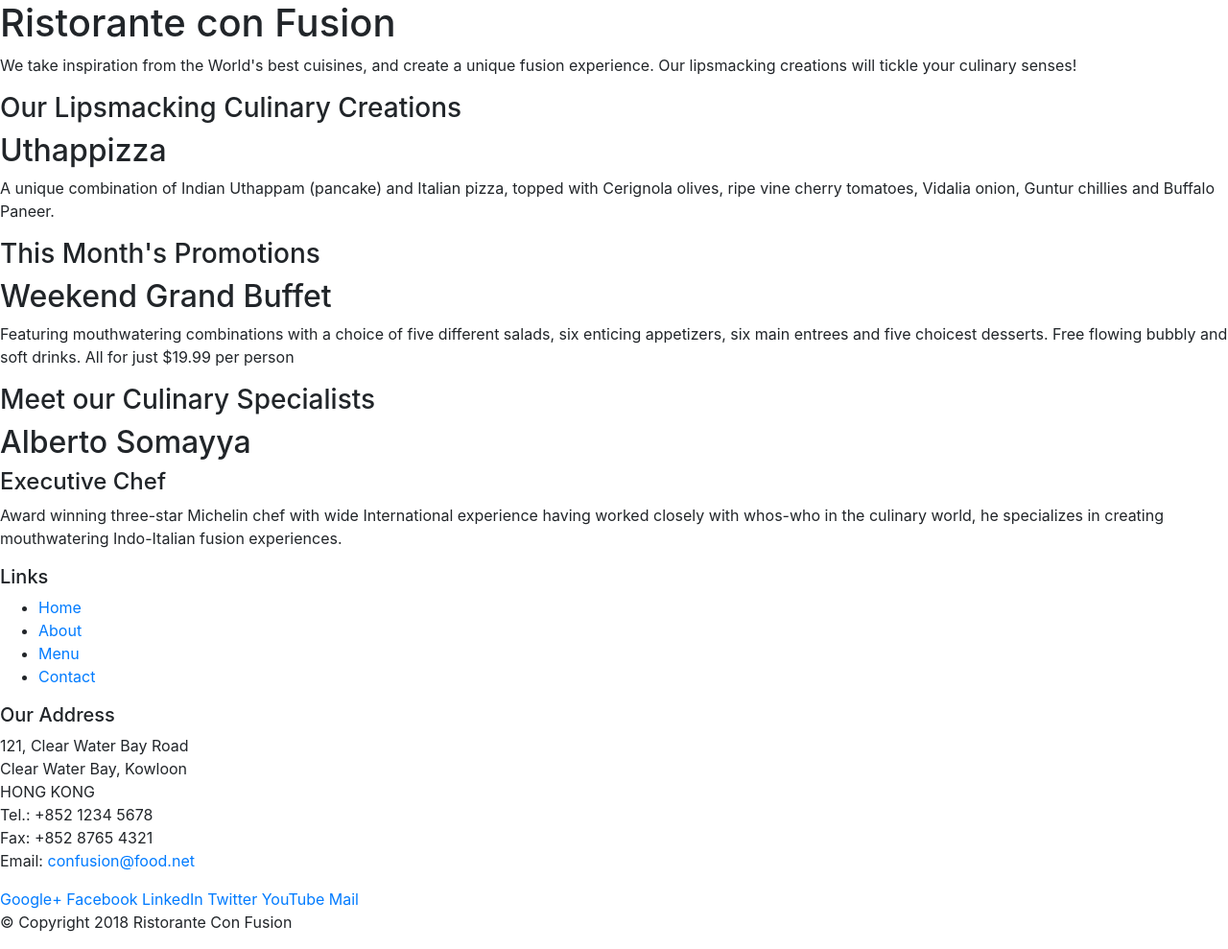
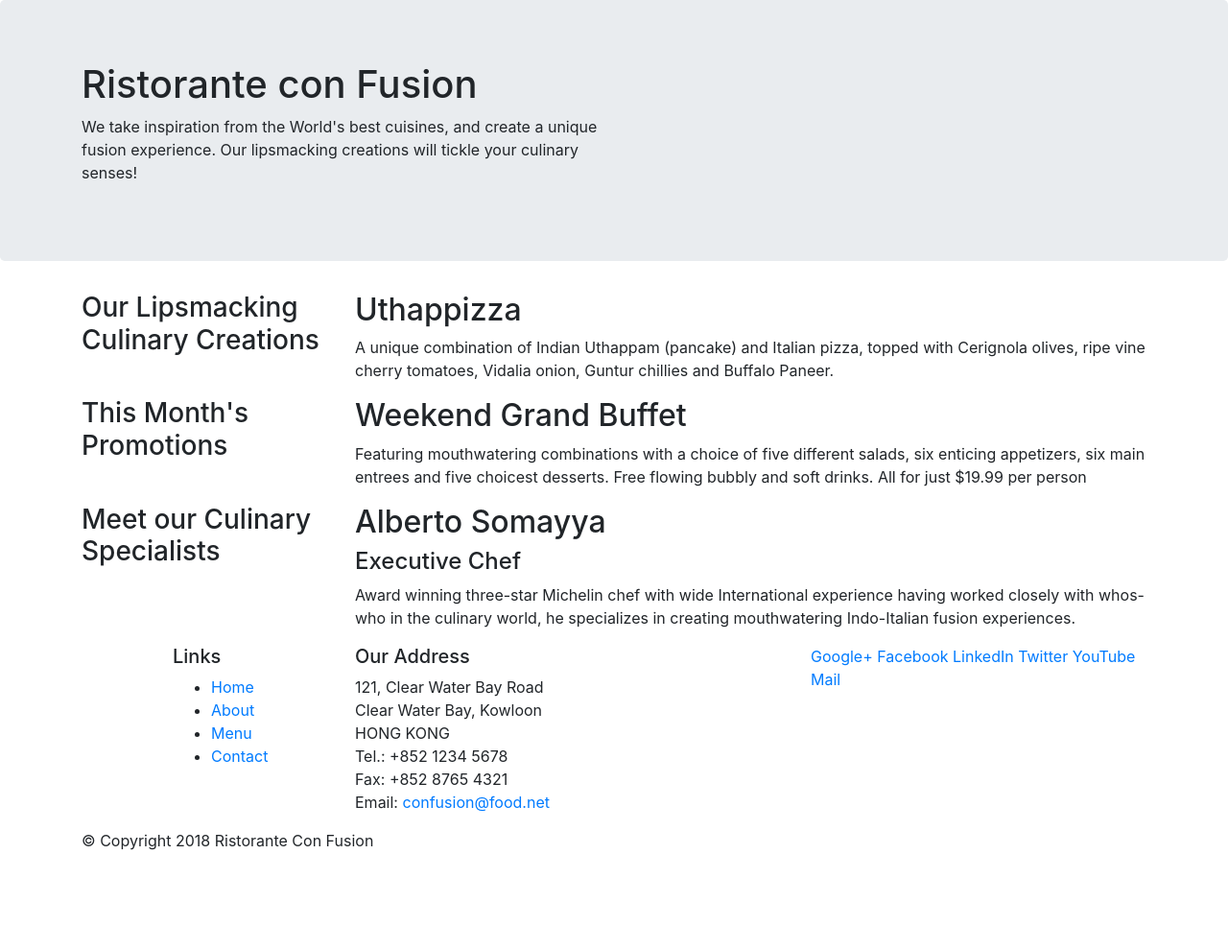
Before and after one commit to huynhduluong/UI-frameworks-and-tools-Bootstrap4, a website: page Bootstrap4/conFusion/index.html in a window 1280 px wide. Shown: the whole page at 96% size. After the commit the page ends 904 px from the top, so only its background shows below. Drawn offline with nearby package versions, Linux system fonts and the light colour scheme.

Commit message:
Bootstrap Grid Part 1

```diff
--- a/Bootstrap4/conFusion/index.html
+++ b/Bootstrap4/conFusion/index.html
@@ -14,46 +14,46 @@
 
 <body>
 
-    <header>
-        <div>
-            <div>
-                <div>
+    <header class="jumbotron">
+        <div class="container">
+            <div class="row">
+                <div class="col-12 col-sm-6">
                     <h1>Ristorante con Fusion</h1>
                     <p>We take inspiration from the World's best cuisines, and create a unique fusion experience. Our lipsmacking creations will tickle your culinary senses!</p>
                 </div>
-                <div>
+                <div class="col-12 col-sm-6">
                 </div>
             </div>
         </div>
     </header>
 
-    <div>
-        <div>
-            <div>
+    <div class="container">
+        <div class="row">
+            <div class="col-12 col-sm-4 col-md-3">
                 <h3>Our Lipsmacking Culinary Creations</h3>
             </div>
-            <div>
+            <div class="col col-sm col-md">
                 <h2>Uthappizza</h2>
                 <p>A unique combination of Indian Uthappam (pancake) and Italian pizza, topped with Cerignola olives, ripe vine cherry tomatoes, Vidalia onion, Guntur chillies and Buffalo Paneer.</p>
             </div>
         </div>
 
 
-        <div>
-            <div>
+        <div class="row">
+            <div class="col-12 col-sm-4 col-md-3">
                 <h3>This Month's Promotions</h3>
             </div>
-            <div>
+            <div class="col col-sm col-md">
                 <h2>Weekend Grand Buffet</h2>
                 <p>Featuring mouthwatering combinations with a choice of five different salads, six enticing appetizers, six main entrees and five choicest desserts. Free flowing bubbly and soft drinks. All for just $19.99 per person </p>
             </div>
         </div>
 
-        <div>
-            <div>
+        <div class="row">
+            <div class="col-12 col-sm-4 order-sm-last col-md-3">
                 <h3>Meet our Culinary Specialists</h3>
             </div>
-            <div>
+            <div class="col col-sm order-sm-last col-md">
                 <h2>Alberto Somayya</h2>
                 <h4>Executive Chef</h4>
                 <p>Award winning three-star Michelin chef with wide International experience having worked closely with whos-who in the culinary world, he specializes in creating mouthwatering Indo-Italian fusion experiences. </p>
@@ -62,9 +62,9 @@
     </div>
 
     <footer>
-        <div>
-            <div>
-                <div>
+        <div class="container">
+            <div class="row">
+                <div class="col-4 offset-1 col-sm-2 ">
                     <h5>Links</h5>
                     <ul>
                         <li><a href="#">Home</a></li>
@@ -73,7 +73,7 @@
                         <li><a href="#">Contact</a></li>
                     </ul>
                 </div>
-                <div>
+                <div class="col-7 col-sm-5">
                     <h5>Our Address</h5>
                     <address>
 		              121, Clear Water Bay Road<br>
@@ -84,7 +84,7 @@
 		              Email: <a href="mailto:confusion@food.net">confusion@food.net</a>
 		           </address>
                 </div>
-                <div>
+                <div class="col-12 col-sm-4">
                     <div>
                         <a href="http://google.com/+">Google+</a>
                         <a href="http://www.facebook.com/profile.php?id=">Facebook</a>
@@ -95,8 +95,8 @@
                     </div>
                 </div>
            </div>
-           <div>
-                <div>
+           <div class="row">
+                <div class="col-auto">
                     <p>© Copyright 2018 Ristorante Con Fusion</p>
                 </div>
            </div>
```
